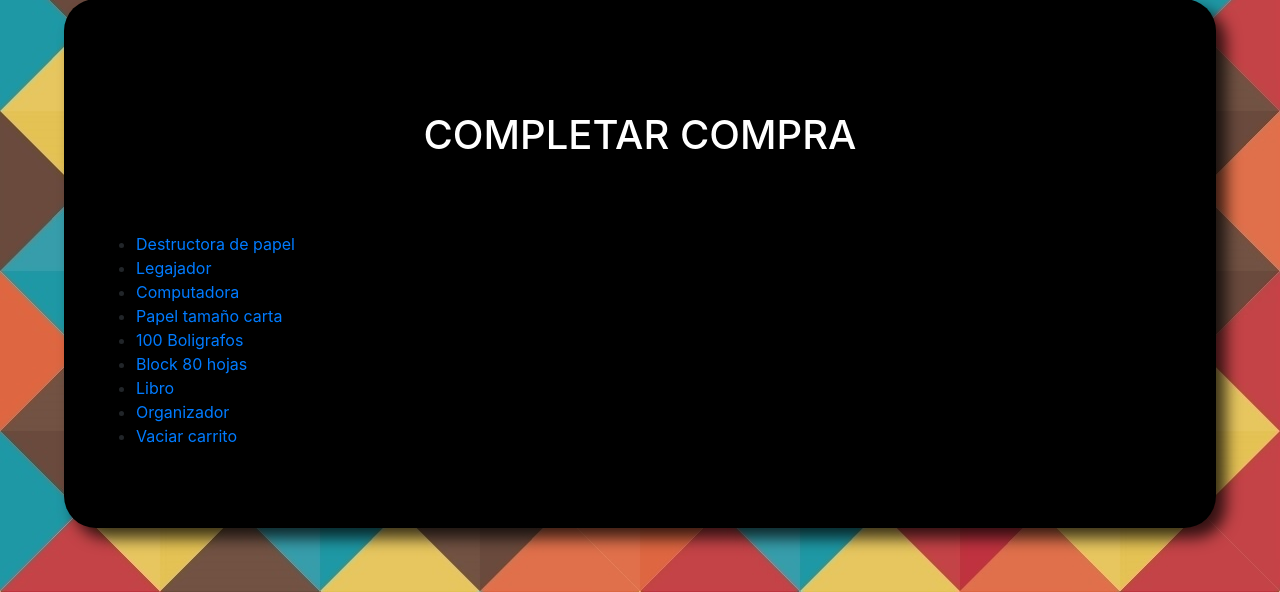
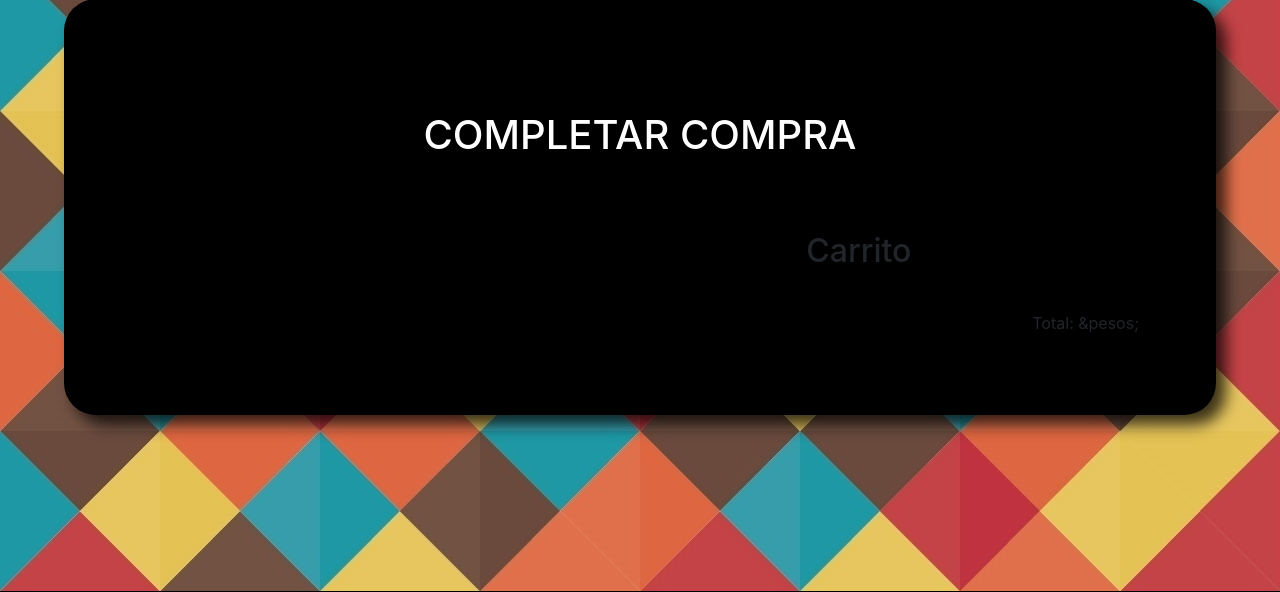
Before and after one commit to jamadom07683/PEDIDOS-DEV-WEB, a PHP site: page /Php/carrito.php in a window 1280 px wide. Shown: the part 209-801 px from the top of the page. Run offline with PHP 8.4, Linux system fonts and the light colour scheme; some libraries are stand-ins or nearby versions; some web fonts are replaced.

Commit message:
Intento carro

```diff
--- a/Php/carrito.php
+++ b/Php/carrito.php
@@ -54,17 +54,17 @@
           <h1 class="text-center text-uppercase text-white mb-4">Completar compra</h1>
             <hr class="star-dark mb-5">
             <div class="row" id="row">
-                <ul>
-                    <li><a href="test.php?nombre=zapato&precio=32">Destructora de papel</a></li>
-                    <li><a href="test.php?nombre=vino&precio=10">Legajador</a></li>
-                    <li><a href="test.php?nombre=curso&precio=30">Computadora</a></li>
-                    <li><a href="test.php?nombre=reloj&precio=400">Papel tamaño carta</a></li>
-                    <li><a href="test.php?nombre=gafas&precio=20">100 Boligrafos</a></li>
-                    <li><a href="test.php?nombre=ordenador&precio=500">Block 80 hojas</a></li>
-                    <li><a href="test.php?nombre=libro&precio=500">Libro</a></li>
-                    <li><a href="test.php?nombre=organizador&precio=500">Organizador</a></li>
-                    <li><a href="test.php?vaciar=1">Vaciar carrito</a></li>
-                </ul>
+               <!-- Elementos generados a partir del JSON -->
+               <main id="items" class="col-sm-8 row"></main>
+               <!-- Carrito -->
+               <aside class="col-sm-4">
+                   <h2>Carrito</h2>
+                   <!-- Elementos del carrito -->
+                   <ul id="carrito" class="list-group"></ul>
+                   <hr>
+                   <!-- Precio total -->
+                   <p class="text-right">Total: <span id="total"></span>&pesos;</p>
+               </aside>
             </div>
 
        </div>
```
